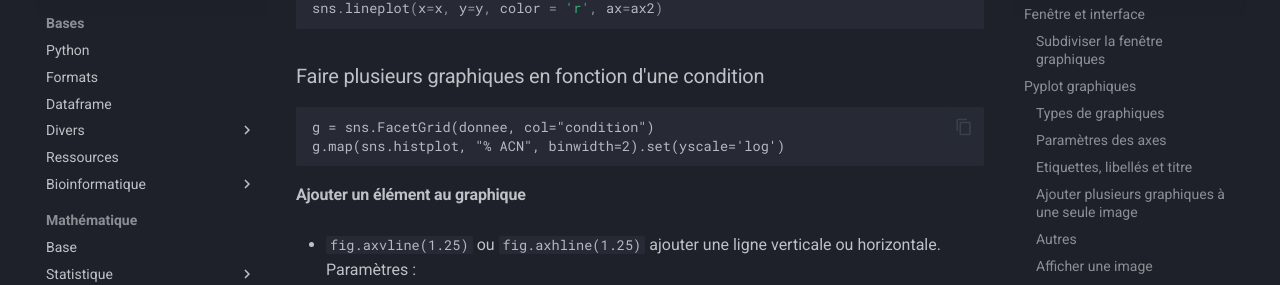
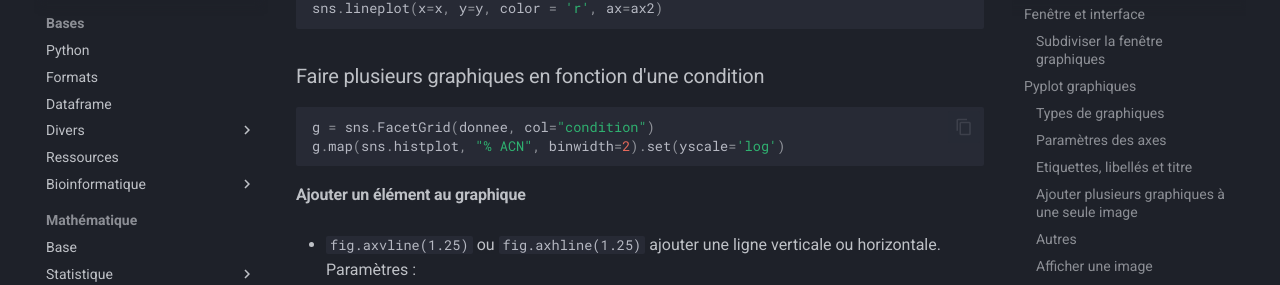
Before and after one commit to gdemare/Informatique, an MkDocs documentation site: the page built from docs/python/math/graphiques_py.md, in a window 1280 px wide and 900 px high, scrolled down 3847 px. Shown: the part 142-427 px from the top of the window. Built offline with MkDocs 1.6.1 and Material for MkDocs 9.7.7, drawn with Linux system fonts in a browser that asks for light colours; comment, search, counter and statistics services are not loaded; some of the changed lines change nothing that is shown; some of the changed text lies outside the part shown.

Commit message:
Update graphiques_py.md

````diff
--- a/docs/python/math/graphiques_py.md
+++ b/docs/python/math/graphiques_py.md
@@ -97,11 +97,11 @@
 
 * `imshow(numpy)` Paramètre :
 
-	* `cmap='gray'` en valeur de gris
+	* `cmap='gray'` en valeur de gris.
 
 ``` python
 plt.imshow(img)
-plt.axis('off')
+plt.axis('off') # retirer les axes.
 plt.show()
 ```
 
@@ -155,15 +155,14 @@
 
 ### Faire plusieurs graphiques en fonction d'une condition
 
-```
+``` python
 g = sns.FacetGrid(donnee, col="condition")
 g.map(sns.histplot, "% ACN", binwidth=2).set(yscale='log')
 ```
 
 #### Ajouter un élément au graphique
 
-* `fig.axvline(1.25)` ou `fig.axhline(1.25)` ajouter une ligne verticale ou horizontale.
-Paramètres :
+* `fig.axvline(1.25)` ou `fig.axhline(1.25)` ajouter une ligne verticale ou horizontale. Paramètres :
 
 	* `linestyle=` type de lignes (`:` pointillé, `--` tiré ).
 
````
